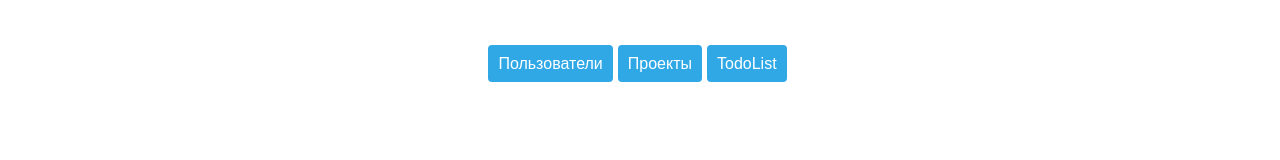
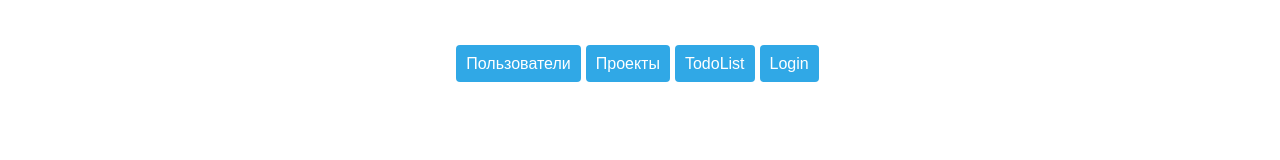
Before and after one commit to Nikolos123/Django_REST, a React (Create React App) app in the folder library/frontend/: page /#/project/1 in a window 1280 px wide. Before the commit this address led to /#/project/1. Shown: the top 160 px of the page. Built offline with nearby package versions, Linux system fonts and the light colour scheme; no server answers.

Commit message:
added task_7

```diff
--- a/library/frontend/src/App.js
+++ b/library/frontend/src/App.js
@@ -7,6 +7,9 @@ import UserList from "./components/User";
 import ProjectList from "./components/Project.js";
 import TodoList from "./components/Todo.js";
 import ProjectPage from "./components/PagesProject.js";
+import LoginForm from "./components/Auth.js";
+
+import Footer from "./components/Footer.js";
 
 import {HashRouter, BrowserRouter, Route, Redirect, Switch, Link} from 'react-router-dom';
 import Project from "./components/Project.js";
@@ -77,6 +80,9 @@ class App extends React.Component {
                             <li>
                                 <Link to='/todos'>TodoList</Link>
                             </li>
+                            <li>
+                                <Link to='/login'>Login</Link>
+                            </li>
                         </ul>
                     </nav>
 
@@ -84,7 +90,8 @@ class App extends React.Component {
                         <Route exact path='/' component={() => <UserList users={this.state.users}/>}/>
                         <Route exact path='/projects' component={() => <ProjectList projects={this.state.projects}/>}/>
                         <Route exact path='/project/:id' component = {() => <ProjectPage projects={this.state.projects} />} />
-                        <Route exact path='/todos' component={() => <TodoList todos={this.state.todos}/>}/>
+                        <Route exact path='/todos' component={() => <TodoList />}/>
+                        <Route exact path='/login' component={() => <LoginForm login={this.state.todos}/>}/>
                         <Redirect from='/users' to='/'/>
                         <Route component={NotFound404}/>
                     </Switch>
--- /dev/null
+++ b/library/frontend/src/components/Auth.js
@@ -0,0 +1,36 @@
+import React from 'react'
+
+class LoginForm extends React.Component {
+    constructor(props) {
+        super(props);
+        this.state = {
+          'login': '',
+          'password': ''
+        }
+    }
+
+    handleChange(event) {
+        this.setState(
+            {
+                [event.target.name]: event.target.value
+            }
+        );
+    }
+
+    handleSubmit(event) {
+        this.props.get_token(this.state.login, this.state.password);
+        event.preventDefault();
+    }
+
+    render() {
+      return (
+        <form onSubmit={(event)=> this.handleSubmit(event)}>
+            <input type="text" name="login" placeholder="login" value={this.state.login} onChange={(event)=>this.handleChange(event)} />
+            <input type="password" name="password" placeholder="password" value={this.state.password} onChange={(event)=>this.handleChange(event)} />
+            <input type="submit" value="Login" />
+        </form>
+      );
+    }
+}
+
+export default LoginForm;
--- a/library/frontend/src/components/PagesProject.js
+++ b/library/frontend/src/components/PagesProject.js
@@ -1,5 +1,6 @@
-import React from 'react'
+import React from 'react';
 import {useParams} from 'react-router-dom';
+
 
 
 const ProjecPagestItem = ({project}) => {
```
